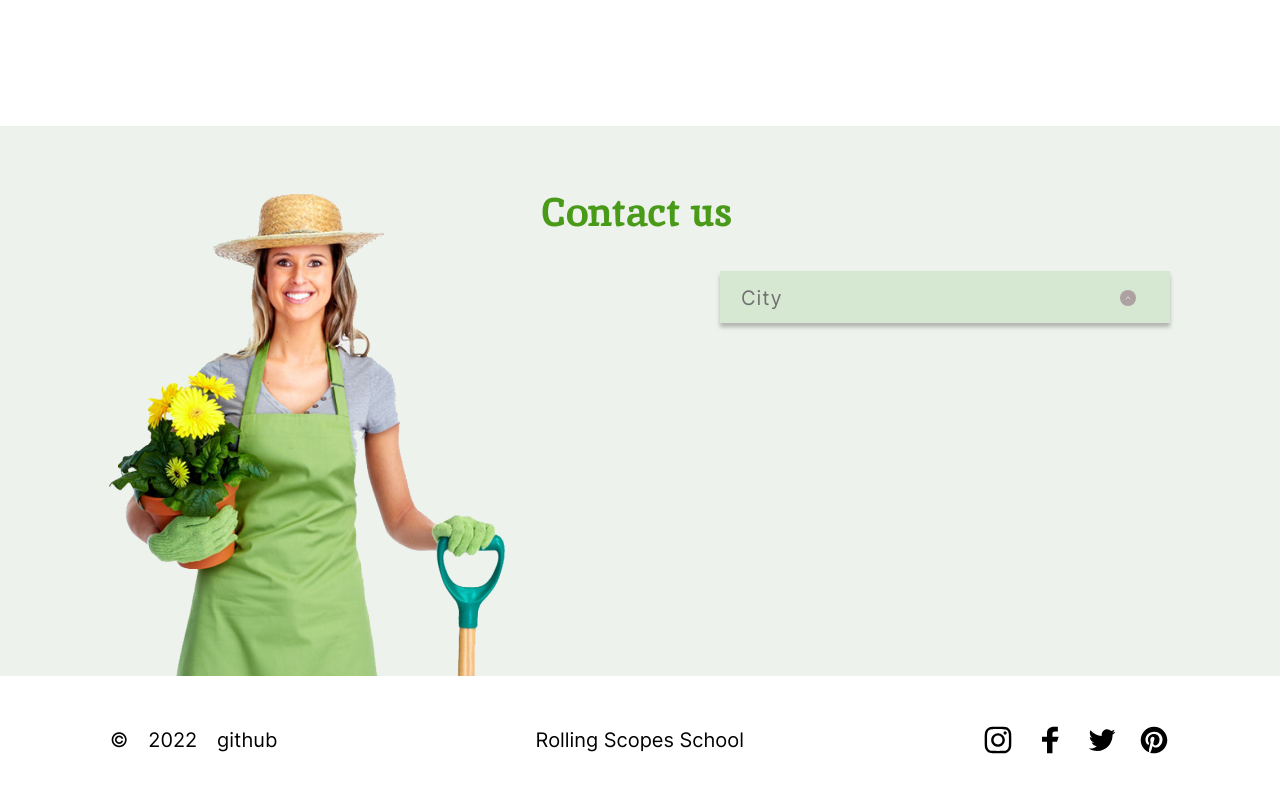
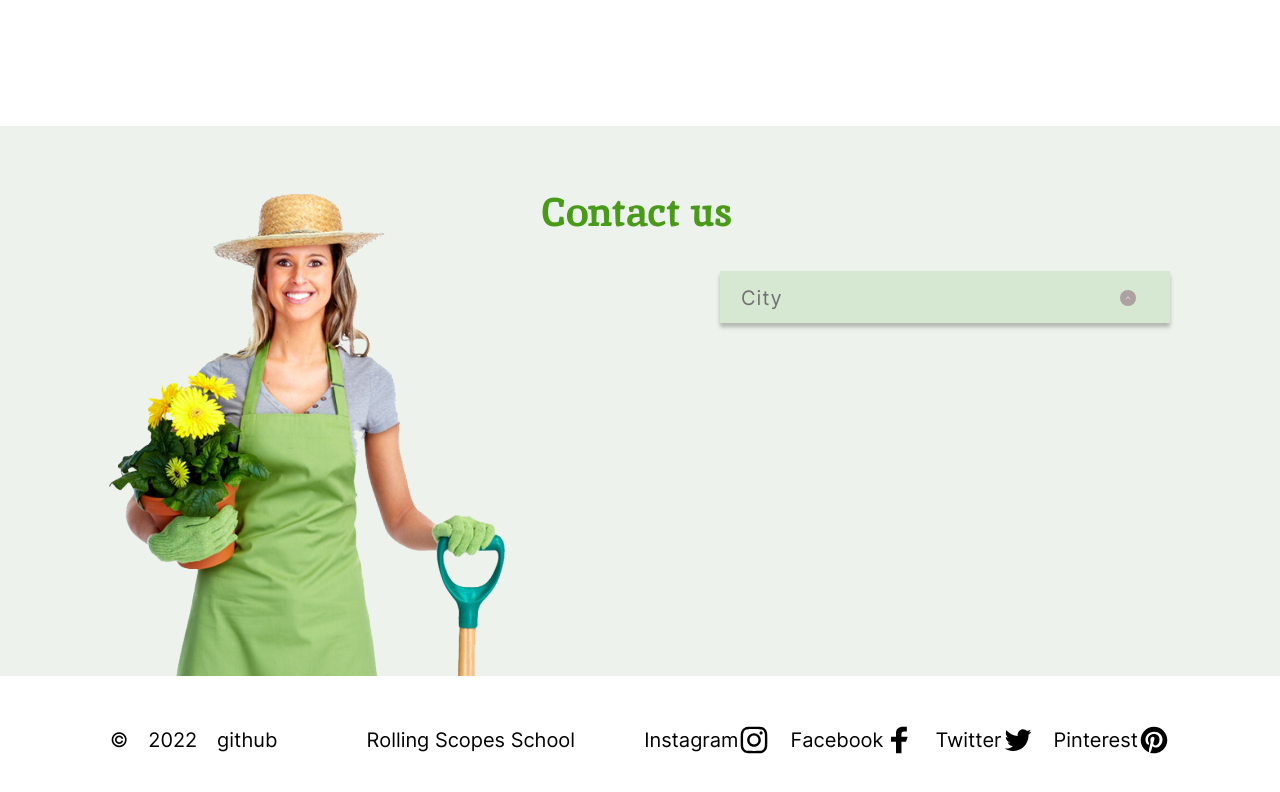
Before and after one commit to dark7lord/Plants, a website: page source/index.html in a window 1280 px wide. Shown: the part 3064-3856 px from the top of the page. Drawn offline with nearby package versions, Linux system fonts and the light colour scheme; files that its build step writes are made by us from their sources; files whose address does not match are found by name.

Commit message:
refactor: delete blocks' style for visually-hidden delete comments

```diff
--- a/source/scripts/index.js
+++ b/source/scripts/index.js
@@ -32,4 +32,6 @@ console.log(`\
  ◦ cсылки в футере при нажатии на них ведут на гитхаб автора проекта и на страницу курса https://rs.school/js-stage0/ +5 ✓
  ◦ интерактивность включает в себя не только изменение внешнего вида курсора, например, при помощи свойства cursor: pointer, но и другие визуальные эффекты, например, изменение цвета фона или цвета шрифта. Если в макете указаны стили при наведении и клике, для элемента указываем эти стили. Если в макете стили не указаны, реализуете их по своему усмотрению, руководствуясь общим стилем макета +5 ✓
  ◦ обязательное требование к интерактивности: плавное изменение внешнего вида элемента при наведении и клике не влияющее на соседние элементы +5 ✓
+
+Score: 110
 `)
--- a/source/styles/sass/blocks/about.scss
+++ b/source/styles/sass/blocks/about.scss
@@ -1,7 +1,3 @@
-// .about {
-
-// }
-
 .about__wrapper {
   margin: 0 auto;
   max-width: $desktop-width;
--- a/source/styles/sass/blocks/prices.scss
+++ b/source/styles/sass/blocks/prices.scss
@@ -1,7 +1,3 @@
-// .prices {
-//   outline: 1px solid grey;
-// }
-
 .prices__wrapper {
   display: flex;
   justify-content: space-between;
@@ -74,7 +70,6 @@
   line-height: 26px;
   text-align: center;
   color: $orange;
-  // text-decoration: none;
   background-color: transparent;
   outline: none;
   transition: 0.3s;
--- a/source/styles/sass/blocks/visually-hidden.scss
+++ /dev/null
@@ -1,14 +0,0 @@
-.visually-hidden:not(:focus):not(:active),
-input[type="checkbox"].visually-hidden,
-input[type="radio"].visually-hidden {
-  position: absolute;
-  width: 1px;
-  height: 1px;
-  margin: -1px;
-  border: 0;
-  padding: 0;
-  white-space: nowrap;
-  clip-path: inset(100%);
-  clip: rect(0 0 0 0);
-  overflow: hidden;
-}
--- a/source/styles/sass/style.scss
+++ b/source/styles/sass/style.scss
@@ -1,5 +1,4 @@
 @import "blocks/variables.scss";
-@import "blocks/visually-hidden.scss";
 @import "blocks/fonts.scss";
 @import "blocks/smooth-scroll.scss";
 
```
Also changed, not shown: plants/css/style.css, plants/index.js, 1 other file.
